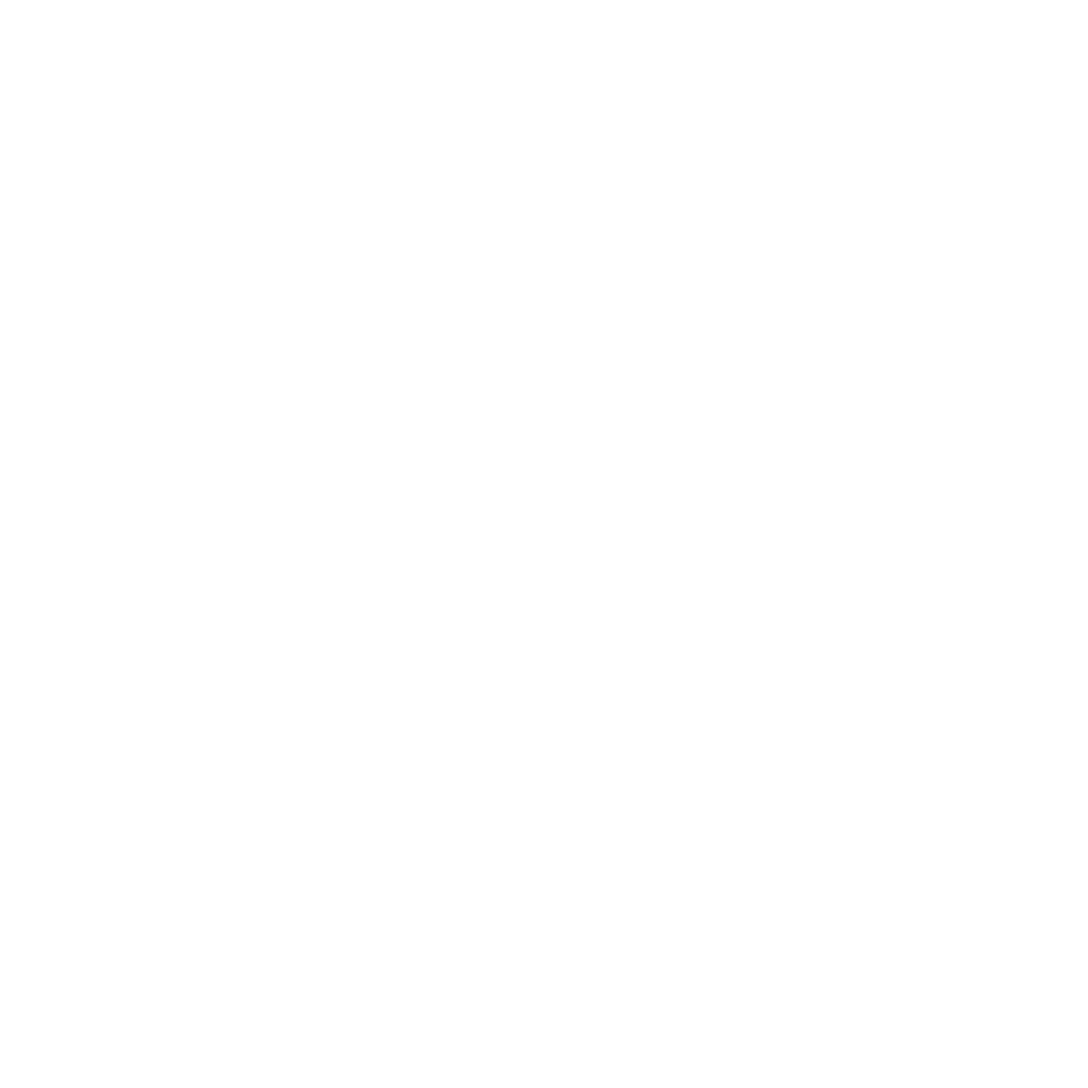
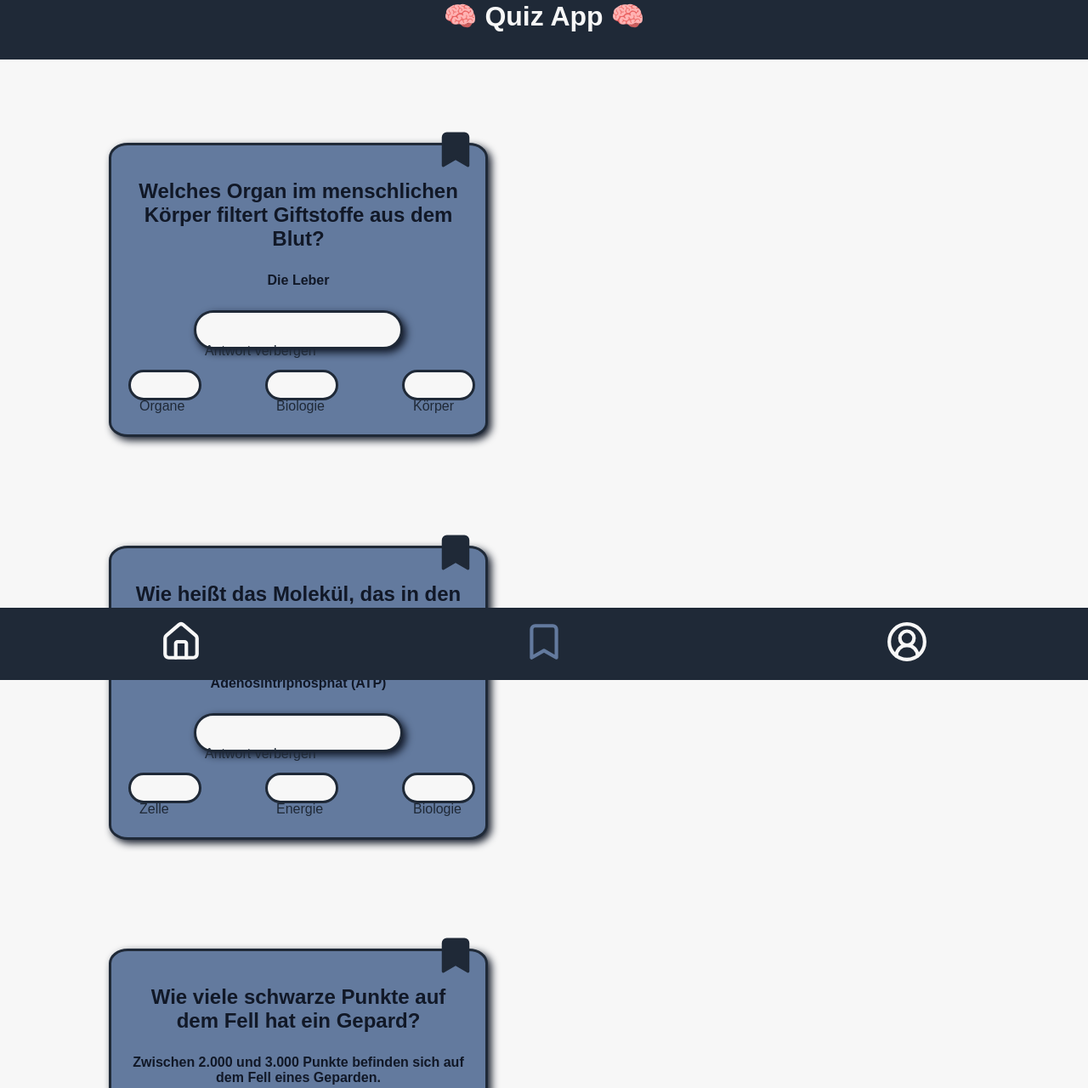
Before and after one commit to juli-albrecht/quiz-app, a plain HTML site: page bookmarks.html in a window 1280 px wide. Shown: the top 1280 px of the page at 85% size. Before the commit the page ends 800 px from the top, so only its background shows below. Drawn offline with Linux system fonts and the light colour scheme.

Commit message:
button styling and bookmarks page

```diff
--- a/bookmarks.html
+++ b/bookmarks.html
@@ -0,0 +1,113 @@
+<!DOCTYPE html>
+<html lang="en">
+<head>
+    <meta charset="UTF-8">
+    <meta name="viewport" content="width=device-width, initial-scale=1.0">
+    <title>Quiz-App</title>
+    <link rel="stylesheet" href="styles.css">
+</head>
+
+<body class="background">
+    <header class="header">
+        <h1>🧠 Quiz App 🧠</h1>
+    </header>
+    <main>
+
+
+<section class="card">
+        <h2>Welches Organ im menschlichen Körper filtert Giftstoffe aus dem Blut?</h2>
+        <h3>Die Leber</h3>
+        <button class="card-bookmark" id="active">
+        <svg xmlns="http://www.w3.org/2000/svg" viewBox="0 0 24 24" stroke-linecap="round" stroke-linejoin="round" class="lucide lucide-bookmark-icon lucide-bookmark"><path d="m19 21-7-4-7 4V5a2 2 0 0 1 2-2h10a2 2 0 0 1 2 2v16z"/></svg>
+        </button>
+
+<button class="button">
+ <p class="button-text">Antwort verbergen</p>
+</button>
+
+<section class="tag-container">
+<button class="tags">
+    <p class="tag-text">Organe</p>
+</button>
+
+<button class="tags">
+    <p class="tag-text">Biologie</p>
+</button>
+
+<button class="tags">
+    <p class="tag-text">Körper</p>
+</button>
+</section>
+</section>
+
+<section class="card">
+        <h2>Wie heißt das Molekül, das in den Zellen Energie speichert und als „Energie­währung“ gilt?</h2>
+        <h3>Adenosintriphosphat (ATP)</h3>
+        <button class="card-bookmark" id="active">
+        <svg xmlns="http://www.w3.org/2000/svg" viewBox="0 0 24 24" stroke-linecap="round" stroke-linejoin="round" class="lucide lucide-bookmark-icon lucide-bookmark"><path d="m19 21-7-4-7 4V5a2 2 0 0 1 2-2h10a2 2 0 0 1 2 2v16z"/></svg>
+        </button>
+
+<button class="button">
+ <p class="button-text">Antwort verbergen</p>
+</button>
+
+<section class="tag-container">
+<button class="tags">
+    <p class="tag-text">Zelle</p>
+</button>
+
+<button class="tags">
+    <p class="tag-text">Energie</p>
+</button>
+
+<button class="tags">
+    <p class="tag-text">Biologie</p>
+</button>
+</section>
+</section>
+
+<section class="card">
+        <h2>Wie viele schwarze Punkte auf dem Fell hat ein Gepard?</h2>
+        <h3>Zwischen 2.000 und 3.000 Punkte befinden sich auf dem Fell eines Geparden.</h3>
+        <button class="card-bookmark" id="active">
+        <svg xmlns="http://www.w3.org/2000/svg" viewBox="0 0 24 24" stroke-linecap="round" stroke-linejoin="round" class="lucide lucide-bookmark-icon lucide-bookmark"><path d="m19 21-7-4-7 4V5a2 2 0 0 1 2-2h10a2 2 0 0 1 2 2v16z"/></svg>
+        </button>
+
+<button class="button">
+ <p class="button-text">Antwort verbergen</p>
+</button>
+
+<section class="tag-container">
+<button class="tags">
+    <p class="tag-text">Tiere</p>
+</button>
+
+<button class="tags">
+    <p class="tag-text">Biologie</p>
+</button>
+
+<button class="tags">
+    <p class="tag-text">Wissen</p>
+</button>
+</section>
+</section>
+
+</main>
+
+<footer class="footer">
+    <nav class="navigation">
+<button class="icons">
+    <svg xmlns="http://www.w3.org/2000/svg"  viewBox="0 0 24 24" fill="none"  stroke-width="2" stroke-linecap="round" stroke-linejoin="round" class="lucide lucide-house-icon lucide-house"><path d="M15 21v-8a1 1 0 0 0-1-1h-4a1 1 0 0 0-1 1v8"/><path d="M3 10a2 2 0 0 1 .709-1.528l7-6a2 2 0 0 1 2.582 0l7 6A2 2 0 0 1 21 10v9a2 2 0 0 1-2 2H5a2 2 0 0 1-2-2z"/></svg>
+</button>
+
+<button class="icons" id="active-icon">
+    <svg xmlns="http://www.w3.org/2000/svg" viewBox="0 0 24 24" fill="none" stroke-width="2" stroke-linecap="round" stroke-linejoin="round" class="lucide lucide-bookmark-icon lucide-bookmark"><path d="m19 21-7-4-7 4V5a2 2 0 0 1 2-2h10a2 2 0 0 1 2 2v16z"/></svg>
+</button>
+
+<button class="icons">
+<svg xmlns="http://www.w3.org/2000/svg" viewBox="0 0 24 24" fill="none" stroke-width="2" stroke-linecap="round" stroke-linejoin="round" class="lucide lucide-circle-user-round-icon lucide-circle-user-round"><path d="M18 20a6 6 0 0 0-12 0"/><circle cx="12" cy="10" r="4"/><circle cx="12" cy="12" r="10"/></svg>
+</button>
+    </nav>
+</footer>
+</body>
+</html>
--- a/components/card.css
+++ b/components/card.css
@@ -11,8 +11,8 @@ height: 300px;
   background: var(--primary-color);
   color: var(--text-light);
   padding: 20px;
-  border-radius: 7%;
-  border-width: 2.5px;
+  border-radius: 5%;
+  border-width: 0.2rem;
   border-style: solid;
   border-color: var(--success);
   position: relative;
@@ -27,7 +27,7 @@ height: 300px;
   top: -20px;
   right: 10px;
   stroke: var(--success);
-  fill: var(--primary-color);
+  fill: var(--background-light);
   width: 50px;
   height: 50px;
   stroke-width: 0.1rem;
@@ -72,7 +72,7 @@ background-color: var(--background-light);
 width: 60px;
 height: 10px;
 padding: 10px;
-border-radius: 10px;
+border-radius: 20px;
 border-style: solid;
 border-color: var(--success);
 bottom: 50px;
--- a/components/navigation.css
+++ b/components/navigation.css
@@ -13,7 +13,7 @@
 .navigation{
     display: flex;
     flex-direction: row;
-    justify-content: space-between;
+    justify-content: space-around;
 }
 
 .icons{
@@ -21,3 +21,11 @@
     height: 50px;
     stroke: var(--text-dark)
 }
+
+.icons:hover {
+  stroke: var(--primary-color)
+}
+
+#active-icon {
+stroke: var(--primary-color)
+}
```
Also changed, not shown: index.html (+18 -18 lines).
